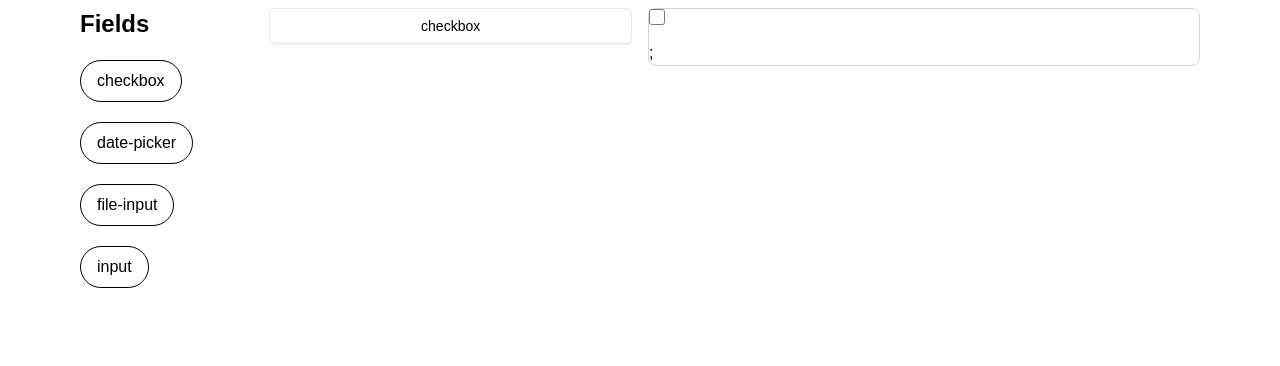
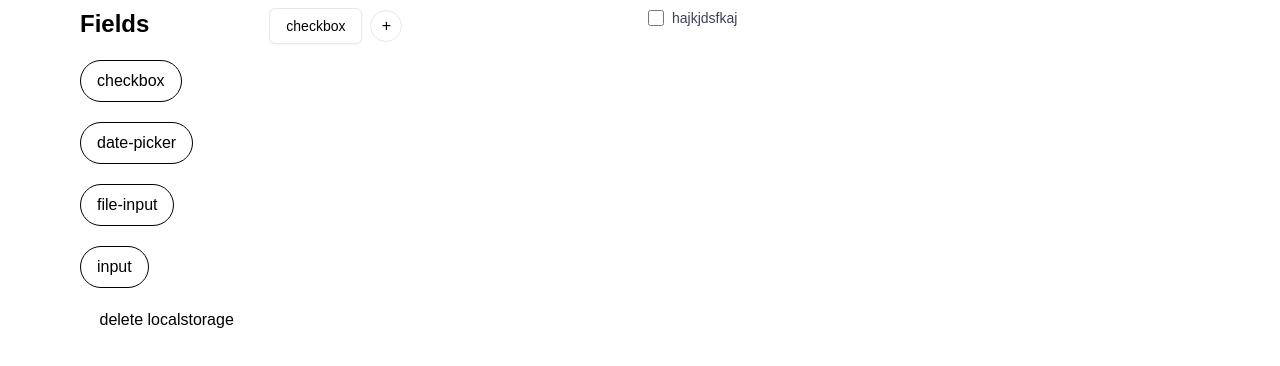
Before and after one commit to adarshkunwar/form-builder, a Next.js app: page /form in a window 1280 px wide. Both pictures are taken after a click on the button "checkbox". Shown: the top 366 px of the page. Built offline with nearby package versions, Linux system fonts and the light colour scheme.

Commit message:
feat: Add mutiple forms in the same row

```diff
--- a/src/components/HOC/Field.tsx
+++ b/src/components/HOC/Field.tsx
@@ -4,31 +4,14 @@ import InputField from "./InputField";
 import CheckboxField from "./CheckBoxField";
 import DatePickerField from "./DatePicker";
 
-const Wrapper = ({ children }: { children: React.ReactNode }) => {
-  return (
-    <div
-      className={` relative w-full rounded-lg border border-gray-300 transition-all duration-200 focus-within:border-blue-500 focus-within:ring-2 focus-within:ring-blue-200 `}
-    >
-      {children}
-    </div>
-  );
-};
 const Field = ({ ...field }: TField) => {
   switch (field.type) {
     case "input":
       return <InputField field={field} />;
     case "checkbox":
-      return (
-        <Wrapper>
-          <CheckboxField field={field} />;
-        </Wrapper>
-      );
+      return <CheckboxField field={field} />;
     case "date-picker":
-      return (
-        <Wrapper>
-          <DatePickerField field={field} />;
-        </Wrapper>
-      );
+      return <DatePickerField field={field} />;
     default:
       return <div> Invalid format </div>;
   }
--- a/src/components/HOC/fieldOptionCollection.tsx
+++ b/src/components/HOC/fieldOptionCollection.tsx
@@ -20,6 +20,8 @@ const FieldOptionCollection = () => {
           </div>
         );
       })}
+
+      <button onClick={() => localStorage.clear()}>delete localstorage</button>
     </div>
   );
 };
--- a/src/components/pageComponents/form/fieldOptionArranger.tsx
+++ b/src/components/pageComponents/form/fieldOptionArranger.tsx
@@ -1,25 +1,47 @@
 "use client";
 import FieldOptionArrangeSingleCard from "@/components/ui/field-option-arrange-single-card";
 import useFieldStore from "@/store/fieldStore";
-import { TFieldRow } from "@/types/field";
+import { FieldType, TFieldRow } from "@/types/field";
 
-const FieldRow = ({ fieldRow }: { fieldRow: TFieldRow }) => {
+type FieldRowProps = {
+  fieldRow: TFieldRow;
+  addField: (fieldType: FieldType) => void;
+};
+
+const FieldRow = ({ fieldRow, addField }: FieldRowProps) => {
   return (
-    <div className="flex flex-col gap-2">
-      {fieldRow.map((field, i) => (
-        <FieldOptionArrangeSingleCard key={i} title={field.type} />
+    <div className="flex gap-4">
+      {fieldRow.map((field, index) => (
+        <div key={`${field.type}-${index}`} className="flex items-center gap-2">
+          <FieldOptionArrangeSingleCard title={field.type} />
+          <button
+            onClick={() => addField(field.type)}
+            className="flex size-8 items-center justify-center rounded-full border bg-white p-2"
+          >
+            +
+          </button>
+        </div>
       ))}
     </div>
   );
 };
 
 const FieldOptionArranger = () => {
-  const { fields } = useFieldStore();
+  const { fields, addFields } = useFieldStore();
+
+  const handleAddField = (index: number) => (fieldType: FieldType) => {
+    console.log(`Adding field of type ${fieldType} at row ${index}`);
+    addFields(fieldType, index);
+  };
 
   return (
-    <div className="flex flex-col gap-2">
-      {fields.map((fieldRow, i) => (
-        <FieldRow key={i} fieldRow={fieldRow} />
+    <div className="flex flex-col gap-4">
+      {fields.map((fieldRow, rowIndex) => (
+        <FieldRow
+          key={`row-${rowIndex}`}
+          fieldRow={fieldRow}
+          addField={handleAddField(rowIndex)}
+        />
       ))}
     </div>
   );
--- a/src/store/fieldStore.ts
+++ b/src/store/fieldStore.ts
@@ -5,7 +5,7 @@ import { FieldType, TField, TFieldCollection } from "@/types/field";
 
 type FieldStore = {
   fields: TFieldCollection;
-  addFields: (fieldType: FieldType) => void;
+  addFields: (fieldType: FieldType, rowNumber?: number) => void;
   removeRow: (rowIndex: number) => void;
   updateField: (
     rowIndex: number,
@@ -18,20 +18,24 @@ export const useFieldStore = create<FieldStore>()(
   persist(
     (set) => ({
       fields: [],
-      addFields: (fieldType) => {
+      addFields: (fieldType, rowNumber) => {
         set((state) => {
-          const targetRowIndex = state.fields.length + 1;
+          const targetRowIndex = rowNumber ?? state.fields.length + 1;
           const newField: TField = {
             Name: "",
             rowNumber: targetRowIndex,
             type: fieldType,
-            description: "",
+            description: "hajkjdsfkaj",
             placeholder: "",
             className: "",
             isRequired: false,
             isDisabled: false,
           };
-          const updatedFields = [...state.fields, [newField]];
+          const updatedFields = rowNumber
+            ? state.fields.map((row, i) => {
+                return i === rowNumber ? [...row, newField] : row;
+              })
+            : [...state.fields, [newField]];
           return { fields: updatedFields };
         });
       },
```
